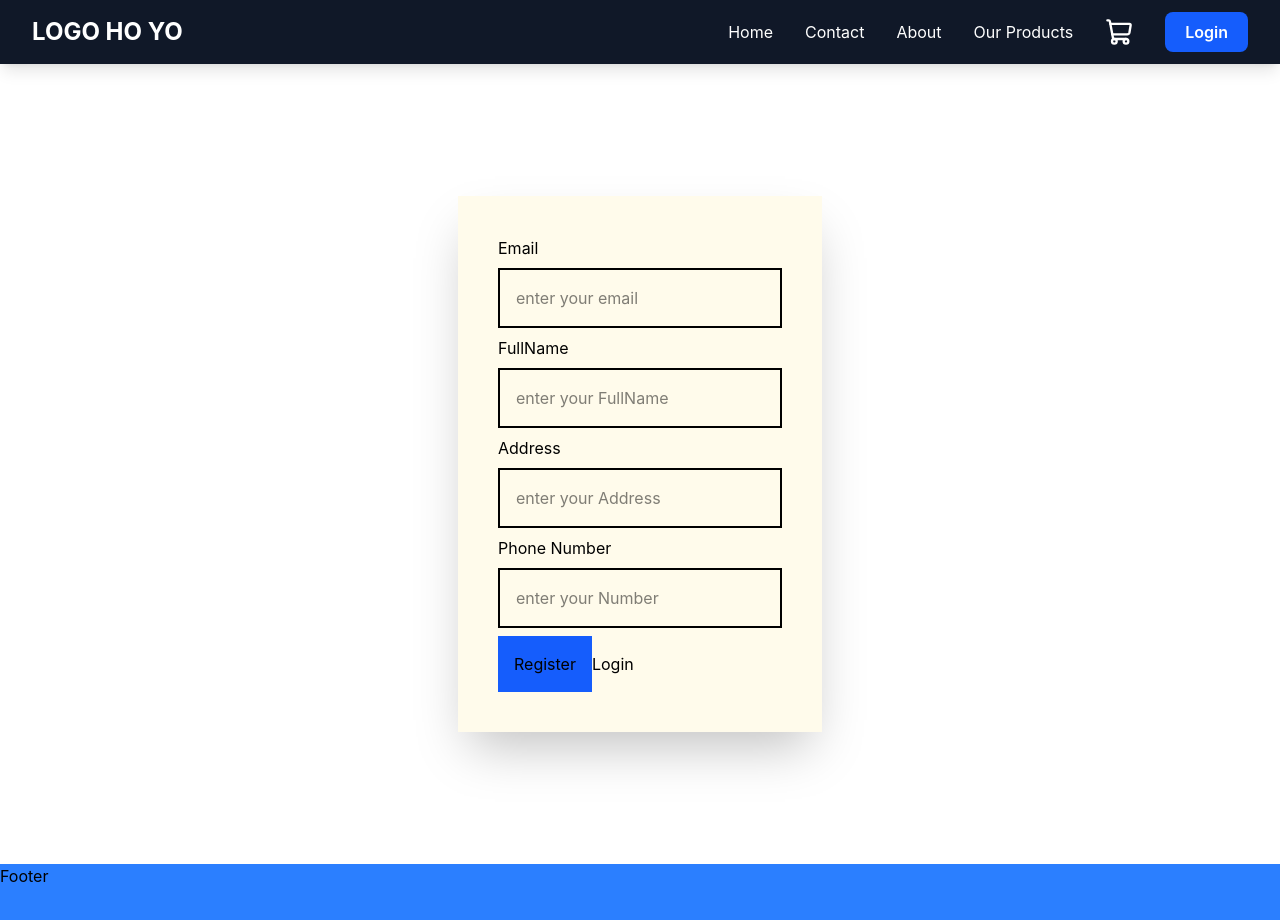
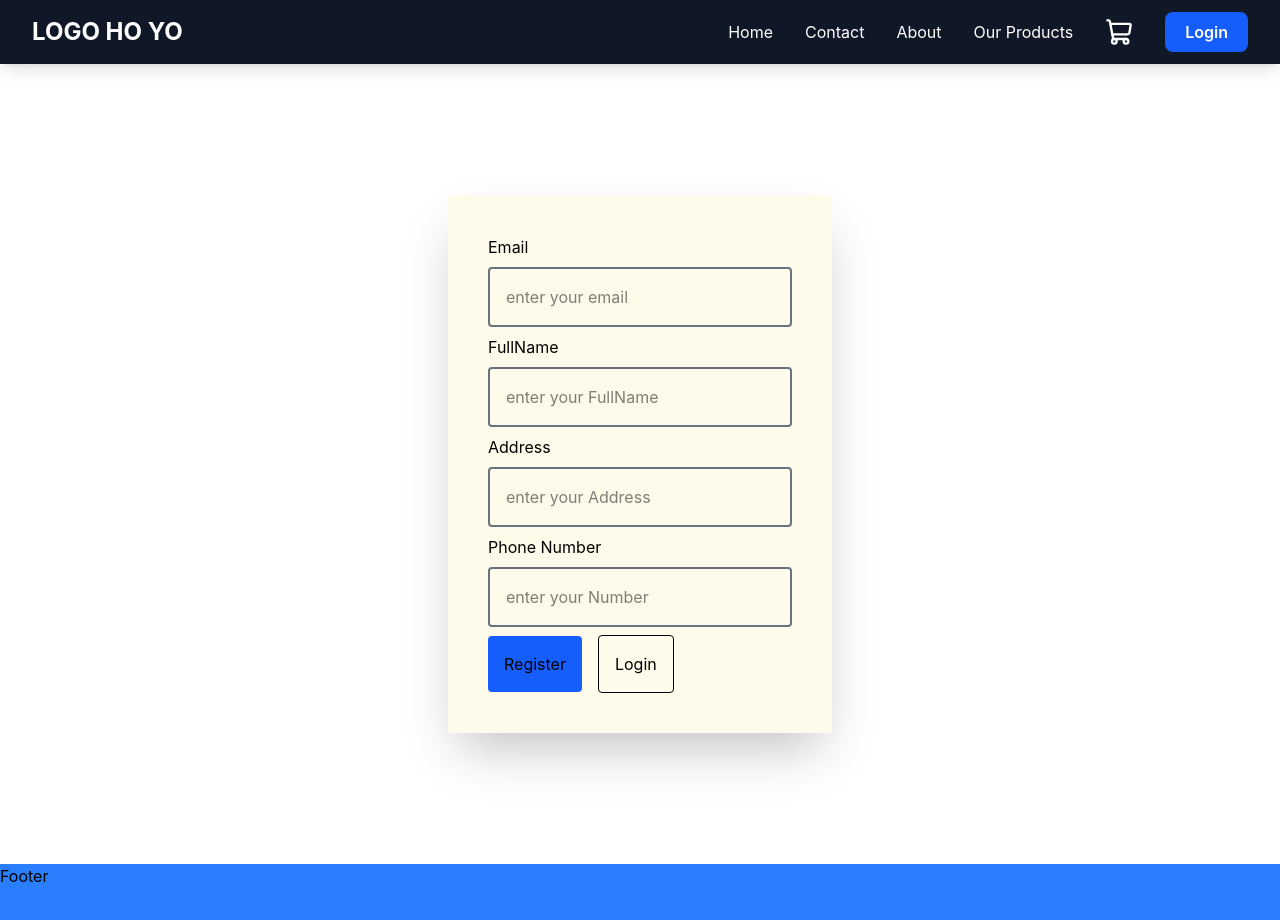
Before and after one commit to Vuwonn/react-lumbini-city, a React app: page /register in a window 1280 px wide. Shown: the top 920 px of the page. Built offline with nearby package versions, Linux system fonts and the light colour scheme; the HTML template or start-up script is replaced by a standard one.

Commit message:
register imporvement

```diff
--- a/src/Register.jsx
+++ b/src/Register.jsx
@@ -46,24 +46,24 @@ const Register = () => {
 
   return (
     <div className="flex justify-center items-center h-screen w-full">
-        <form className='flex flex-col gap-2 shadow-2xl bg-amber-50 p-10 ' onSubmit={handleSubmit(onSubmit)}>
+        <form className='flex flex-col gap-2 shadow-2xl bg-amber-50 p-10 w-[30%]' onSubmit={handleSubmit(onSubmit)}>
            <label> Email</label>
-            <input type="text" placeholder='enter your email' className='p-4 border-2' {...register("email")} />
+            <input type="text" placeholder='enter your email' className='p-4 border-2 rounded border-gray-500 outline-none' {...register("email")} />
              {errors.email?.message && <p className='text-red-500  text-sm'>{errors.email?.message}</p>}
 
             <label>FullName</label>
-            <input type="text" placeholder='enter your FullName' className='p-4 border-2' {...register("fullName")}/>
+            <input type="text" placeholder='enter your FullName' className='p-4 border-2 rounded border-gray-500 outline-none' {...register("fullName")}/>
             {errors.fullName?.message && <p className='text-red-500  text-sm'>{errors.fullName?.message}</p>}
 
             <label>Address</label>
-            <input type="text" placeholder='enter your Address' className='p-4 border-2'{...register("address")} />
+            <input type="text" placeholder='enter your Address' className='p-4 border-2 rounded border-gray-500 outline-none'{...register("address")} />
             {errors.address?.message && <p className='text-red-500  text-sm'>{errors.address?.message}</p>}
 
             <label> Phone Number</label>
-            <input type="text" placeholder='enter your Number' className='p-4 border-2' {...register("phone")}/>
+            <input type="text" placeholder='enter your Number' className='p-4 border-2 rounded border-gray-500 outline-none' {...register("phone")}/>
             {errors.phone?.message && <p className='text-red-500  text-sm'>{errors.phone?.message}</p>}
-          <div>  <button type='submit' className="bg-blue-600  p-4 "> Register</button>
-            <Link to="/register" >Login</Link> </div>
+          <div className='flex gap-4 items-center'>  <button type='submit' className="bg-blue-600  p-4 cursor-pointer rounded"> Register</button>
+            <Link to="/login" ><button className='border py-4 px-4 rounded cursor-pointer'>Login</button></Link> </div>
 
         </form>
     </div>
```
